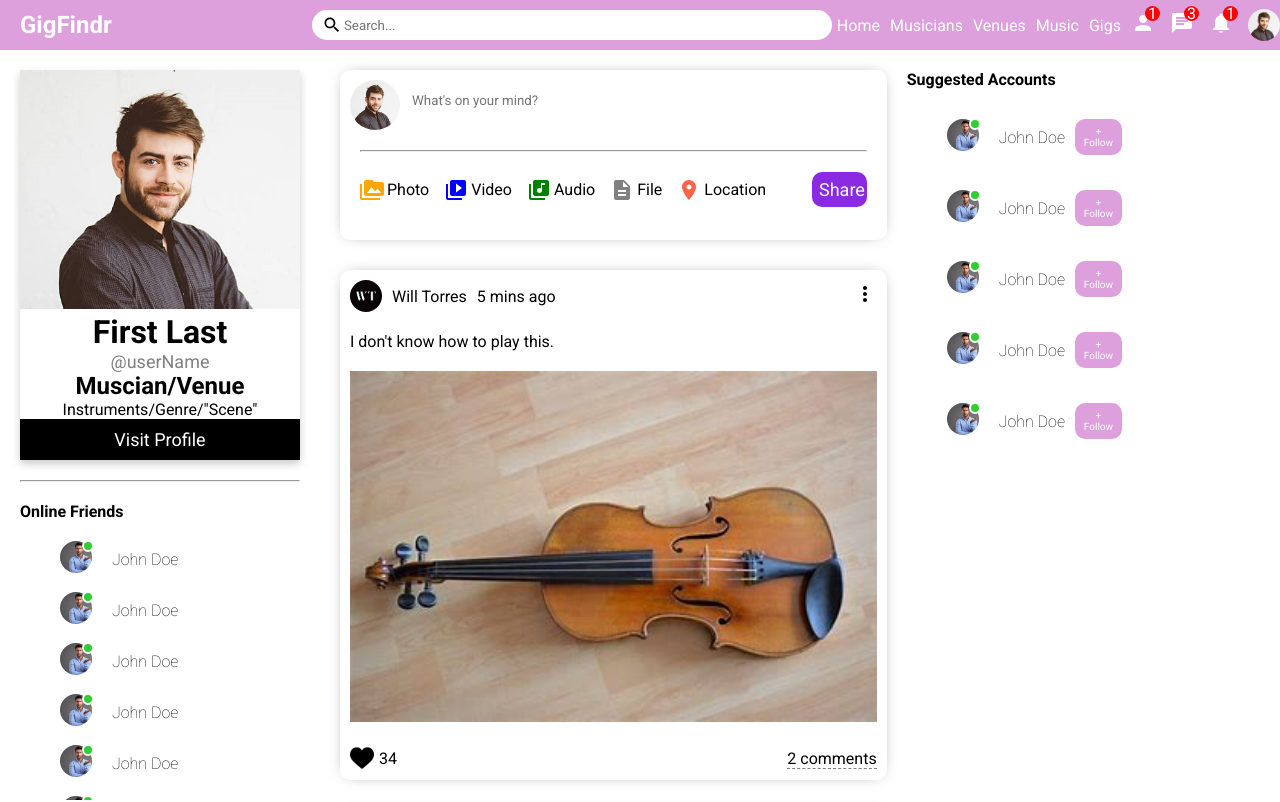
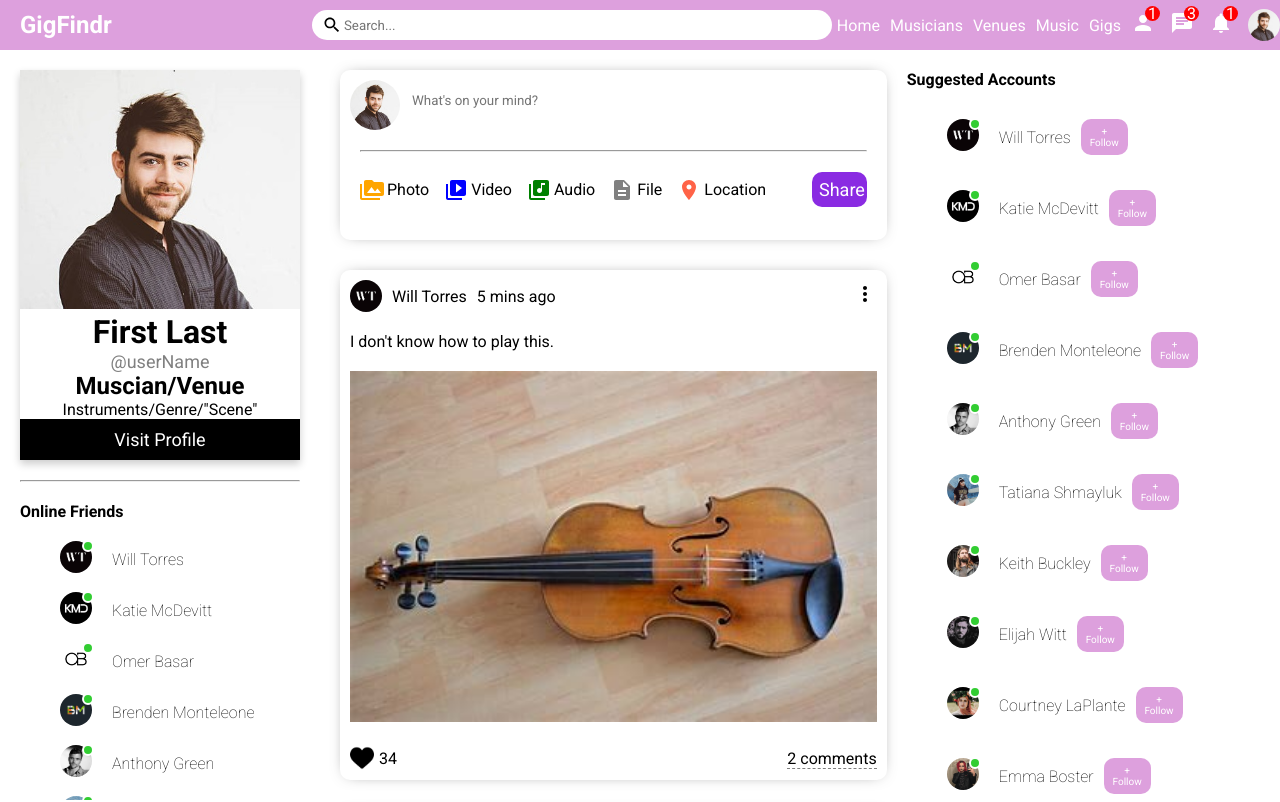
Before and after one commit to omerfarukbasar/GigFindr-Software-Eng, a React (Create React App) app in the folder gf-app/: page / in a window 1280 px wide. Shown: the top 802 px of the page. Built offline with nearby package versions, Linux system fonts and the light colour scheme.

Commit message:
create Online and Suggest Friend sections

```diff
--- /dev/null
+++ b/gf-app/src/components/online/Online.jsx
@@ -0,0 +1,13 @@
+import "./online.css"
+
+export default function Online({user}) {
+  return (
+  <li className="Friend">
+    <div className="sidebarProfileImgContainer">
+      <img src={user.profilePicture} alt="friend img" className="friendsImg"/>
+      <span className="sidebarOnline"></span>
+    </div>
+    <span className="sidebarUsername">{user.username}</span>
+  </li>
+  )
+}
--- a/gf-app/src/components/post/Post.jsx
+++ b/gf-app/src/components/post/Post.jsx
@@ -1,9 +1,15 @@
 import { MoreVert } from "@material-ui/icons"
 import "./post.css"
 import { Users } from "../../fabricatedData";
+import { useState } from "react";
 
 export default function Post({post}) {
-{/*console.log(post)*/}
+  const [like, setLike] = useState(post.like)
+  const [isliked, setisLiked] = useState(false)
+  const likeHandler =()=> {
+    setLike(isliked ? like-1 : like+1)
+    setisLiked(!isliked)
+  }
   return (
     <div className="post">
       <div className="postWrapper">
@@ -19,13 +25,12 @@ export default function Post({post}) {
         </div>
         <div className="postCenter">
           <span className="postText">{post?.desc}</span>
-          {/* change post type using iframe and conditional rendering, stays as img for now*/}
           <img className="postImg" src={post.photo} alt="violin"/>
         </div>
         <div className="postBottom">
           <div className="postBottomLeft">
-            <img className="postLikeImg" src="assets/like.png" alt="like icon"/>
-            <span className="postLikeCount">{post?.like}</span>
+            <img className="postLikeImg" src="assets/like.png" alt="like icon" onClick={likeHandler}/>
+            <span className="postLikeCount">{like}</span>
           </div>
           <div className="postBottomRight">
             <span className="postCommentText">{post?.comment} comments</span>
--- a/gf-app/src/components/rightbar/Rightbar.jsx
+++ b/gf-app/src/components/rightbar/Rightbar.jsx
@@ -1,4 +1,6 @@
 import "./rightbar.css"
+import Suggested from "../suggested/Suggested";
+import { Users } from "../../fabricatedData";
 
 export default function Rightbar() {
   return (
@@ -9,50 +11,7 @@ export default function Rightbar() {
           <h4 className="rightbarTitle">Suggested Accounts</h4>
 
           <ul className="rightbarSuggestionList">
-            <li className="suggestion">
-              <div className="rightbarProfileImgContainer">
-                <img src="/assets/john-doe.jpg" alt="suggestion img" className="suggestionImg"/>
-                <span className="rightbarOnline"></span>
-              </div>
-              <span className="rightbarUsername">John Doe</span>
-              <button className="followButton">+ Follow</button>
-            </li>
-
-            <li className="suggestion">
-              <div className="rightbarProfileImgContainer">
-                <img src="/assets/john-doe.jpg" alt="suggestion img" className="suggestionImg"/>
-                <span className="rightbarOnline"></span>
-              </div>
-              <span className="rightbarUsername">John Doe</span>
-              <button className="followButton">+ Follow</button>
-            </li>
-
-            <li className="suggestion">
-              <div className="rightbarProfileImgContainer">
-                <img src="/assets/john-doe.jpg" alt="suggestion img" className="suggestionImg"/>
-                <span className="rightbarOnline"></span>
-              </div>
-              <span className="rightbarUsername">John Doe</span>
-              <button className="followButton">+ Follow</button>
-            </li>
-
-            <li className="suggestion">
-              <div className="rightbarProfileImgContainer">
-                <img src="/assets/john-doe.jpg" alt="suggestion img" className="suggestionImg"/>
-                <span className="rightbarOnline"></span>
-              </div>
-              <span className="rightbarUsername">John Doe</span>
-              <button className="followButton">+ Follow</button>
-            </li>
-
-            <li className="suggestion">
-              <div className="rightbarProfileImgContainer">
-                <img src="/assets/john-doe.jpg" alt="suggestion img" className="suggestionImg"/>
-                <span className="rightbarOnline"></span>
-              </div>
-              <span className="rightbarUsername">John Doe</span>
-              <button className="followButton">+ Follow</button>
-            </li>
+          {Users.map(u => (<Suggested key={u.id} user={u} />))}
           </ul>
 
         </div>
--- a/gf-app/src/components/rightbar/rightbar.css
+++ b/gf-app/src/components/rightbar/rightbar.css
@@ -12,53 +12,6 @@
   list-style: none;
 }
 
-.suggestion {
-  display: flex;
-  align-items: center;
-  margin-bottom: 15px;
-}
-
 .rightbarTitle {
   margin-bottom: 20px;
 }
-
-.rightbarProfileImgContainer {
-  margin-right: 10px;
-  position: relative;
-}
-
-.rightbarOnline {
-  width: 8px;
-  height: 8px;
-  border-radius: 50%;
-  background-color: limegreen;
-  position: absolute;
-  top: -1px;
-  right: 0;
-  left: 22px;
-  border: 2px solid white;
-}
-
-.rightbarUsername {
-  font-weight: 100;
-}
-
-.suggestionImg {
-  width: 32px;
-  height: 32px;
-  border-radius: 50%;
-  object-fit: cover;
-  margin-right: 10px;
-}
-
-.followButton {
-  border: none;
-  width: 15%;
-  padding: 7px;
-  border-radius: 10px;
-  background-color: plum;
-  font-size: 10px;
-  margin: 10px;
-  cursor: pointer;
-  color: white;
-}
--- a/gf-app/src/components/sidebar/Sidebar.jsx
+++ b/gf-app/src/components/sidebar/Sidebar.jsx
@@ -1,4 +1,6 @@
 import "./sidebar.css";
+import { Users } from "../../fabricatedData";
+import Online from "../online/Online";
 
 export default function Sidebar() {
   return (
@@ -16,69 +18,7 @@ export default function Sidebar() {
           <hr className="sidebarHR" />
           <h4 className="sidebarTitle">Online Friends</h4>
           <ul className="friendsList">
-            <li className="Friend">
-              <div className="sidebarProfileImgContainer">
-                <img src="/assets/john-doe.jpg" alt="friend img" className="friendsImg"/>
-                <span className="sidebarOnline"></span>
-              </div>
-              <span className="sidebarUsername">John Doe</span>
-            </li>
-
-            <li className="Friend">
-              <div className="sidebarProfileImgContainer">
-                <img src="/assets/john-doe.jpg" alt="friend img" className="friendsImg"/>
-                <span className="sidebarOnline"></span>
-              </div>
-              <span className="sidebarUsername">John Doe</span>
-            </li>
-
-            <li className="Friend">
-              <div className="sidebarProfileImgContainer">
-                <img src="/assets/john-doe.jpg" alt="friend img" className="friendsImg"/>
-                <span className="sidebarOnline"></span>
-              </div>
-              <span className="sidebarUsername">John Doe</span>
-            </li>
-
-            <li className="Friend">
-              <div className="sidebarProfileImgContainer">
-                <img src="/assets/john-doe.jpg" alt="friend img" className="friendsImg"/>
-                <span className="sidebarOnline"></span>
-              </div>
-              <span className="sidebarUsername">John Doe</span>
-            </li>
-
-            <li className="Friend">
-              <div className="sidebarProfileImgContainer">
-                <img src="/assets/john-doe.jpg" alt="friend img" className="friendsImg"/>
-                <span className="sidebarOnline"></span>
-              </div>
-              <span className="sidebarUsername">John Doe</span>
-            </li>
-
-            <li className="Friend">
-              <div className="sidebarProfileImgContainer">
-                <img src="/assets/john-doe.jpg" alt="friend img" className="friendsImg"/>
-                <span className="sidebarOnline"></span>
-              </div>
-              <span className="sidebarUsername">John Doe</span>
-            </li>
-
-            <li className="Friend">
-              <div className="sidebarProfileImgContainer">
-                <img src="/assets/john-doe.jpg" alt="friend img" className="friendsImg"/>
-                <span className="sidebarOnline"></span>
-              </div>
-              <span className="sidebarUsername">John Doe</span>
-            </li>
-
-            <li className="Friend">
-              <div className="sidebarProfileImgContainer">
-                <img src="/assets/john-doe.jpg" alt="friend img" className="friendsImg"/>
-                <span className="sidebarOnline"></span>
-              </div>
-              <span className="sidebarUsername">John Doe</span>
-            </li>
+            {Users.map(u => (<Online key={u.id} user={u} />))}
           </ul>
 
         </div>
--- a/gf-app/src/components/sidebar/sidebar.css
+++ b/gf-app/src/components/sidebar/sidebar.css
@@ -2,6 +2,8 @@
   flex: 3;
   height: calc(100vh - 50px);
   overflow-y: scroll;
+  position: sticky;
+  top: 50px;
 }
 
 ::-webkit-scrollbar{
--- /dev/null
+++ b/gf-app/src/components/suggested/Suggested.jsx
@@ -0,0 +1,14 @@
+import "./suggested.css"
+
+export default function Suggested({user}) {
+  return (
+  <li className="suggestion">
+    <div className="rightbarProfileImgContainer">
+      <img src={user.profilePicture} alt="suggestion img" className="suggestionImg"/>
+      <span className="rightbarOnline"></span>
+    </div>
+    <span className="rightbarUsername">{user.username}</span>
+    <button className="followButton">+ Follow</button>
+  </li>
+  )
+}
--- /dev/null
+++ b/gf-app/src/components/suggested/suggested.css
@@ -0,0 +1,46 @@
+.suggestion {
+  display: flex;
+  align-items: center;
+  margin-bottom: 15px;
+}
+
+.rightbarProfileImgContainer {
+  margin-right: 10px;
+  position: relative;
+}
+
+.rightbarOnline {
+  width: 8px;
+  height: 8px;
+  border-radius: 50%;
+  background-color: limegreen;
+  position: absolute;
+  top: -1px;
+  right: 0;
+  left: 22px;
+  border: 2px solid white;
+}
+
+.rightbarUsername {
+  font-weight: 100;
+}
+
+.suggestionImg {
+  width: 32px;
+  height: 32px;
+  border-radius: 50%;
+  object-fit: cover;
+  margin-right: 10px;
+}
+
+.followButton {
+  border: none;
+  width: 15%;
+  padding: 7px;
+  border-radius: 10px;
+  background-color: plum;
+  font-size: 10px;
+  margin: 10px;
+  cursor: pointer;
+  color: white;
+}
--- a/gf-app/src/components/topbar/topbar.css
+++ b/gf-app/src/components/topbar/topbar.css
@@ -6,6 +6,7 @@
   align-items: center;
   position: sticky;
   top: 0;
+  z-index: 999;
 }
 
 /* Topbar Left */
--- a/gf-app/src/pages/Home/Home.jsx
+++ b/gf-app/src/pages/Home/Home.jsx
@@ -3,6 +3,7 @@ import Topbar from "../../components/topbar/Topbar.jsx"
 import Sidebar from "../../components/sidebar/Sidebar";
 import Feed from "../../components/feed/Feed";
 import Rightbar from "../../components/rightbar/Rightbar";
+
 
 export default function Home() {
   return (
```
Also changed, not shown: gf-app/src/components/online/online.css (added).
